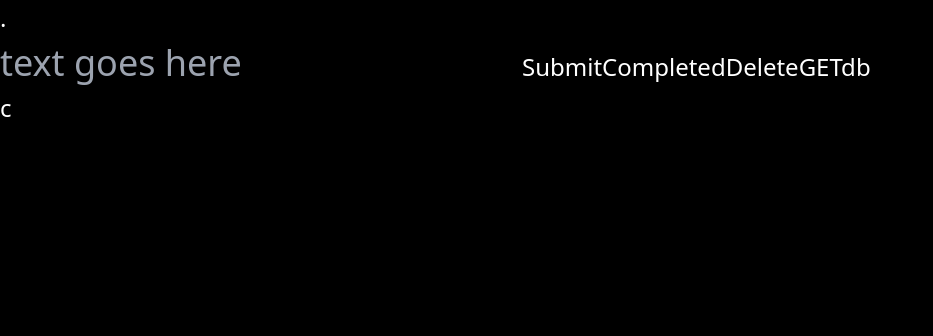
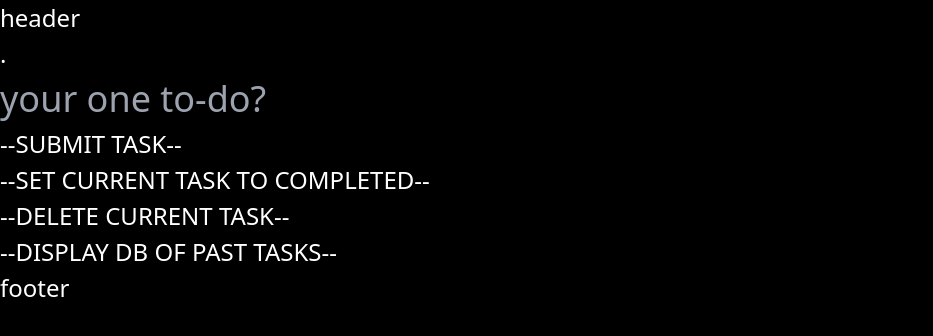
Before and after one commit to hankfontaine/just-one-task-app, a React app: page / in a window 1280 px wide. Shown: the top 336 px of the page, without its empty margins (0-933 px from the left). Built offline with nearby package versions, Linux system fonts and the light colour scheme.

Commit message:
made code semantic

```diff
--- a/package.json
+++ b/package.json
@@ -27,6 +27,7 @@
 		"eslint-plugin-promise": "^6.1.1",
 		"eslint-plugin-react": "^7.32.2",
 		"html-webpack-plugin": "^5.5.1",
+		"jest": "^29.5.0",
 		"mini-css-extract-plugin": "^2.7.5",
 		"postcss": "^8.4.23",
 		"postcss-loader": "^7.2.4",
--- a/src/components/Footer.jsx
+++ b/src/components/Footer.jsx
@@ -3,6 +3,6 @@ import React, { useState } from 'react';
 
 export default function Footer (props) {
   return (
-    <footer>c</footer>
+    <footer>footer</footer>
   );
 }
--- a/src/components/FormContainer.jsx
+++ b/src/components/FormContainer.jsx
@@ -7,10 +7,18 @@ export default function FormContainer (props) {
   return (
     <main>
     <InputContainer aria-label='input-container' currentTask={props.currentTask} setCurrentTask={props.setCurrentTask} />
-    <button onClick={() => props.handleInput()}>Submit</button>
-    <button onClick={() => props.handleComplete()}>Completed</button>
-    <button onClick={() => props.handleDelete()}>Delete</button>
-    <button onClick={() => props.handleGet()}>GETdb</button>
+    <div>
+    <button onClick={() => props.handleInput()}>--SUBMIT TASK--</button>
+    </div>
+    <div>
+    <button onClick={() => props.handleComplete()}>--SET CURRENT TASK TO COMPLETED--</button>
+    </div>
+    <div>
+    <button onClick={() => props.handleDelete()}>--DELETE CURRENT TASK--</button>
+    </div>
+    <div>
+    <button onClick={() => props.handleGet()}>--DISPLAY DB OF PAST TASKS--</button>
+    </div>
     </main>
   );
 }
--- a/src/components/Header.jsx
+++ b/src/components/Header.jsx
@@ -4,6 +4,11 @@ import React, { useState } from 'react';
 
 export default function Header (props) {
   return (
-    <header>{props.userNotification}</header>
+    <header>
+      header
+      <div>
+      {props.userNotification}
+      </div>
+      </header>
   );
 }
--- a/src/components/InputContainer.jsx
+++ b/src/components/InputContainer.jsx
@@ -5,7 +5,7 @@ import React, { useState } from 'react';
 export default function InputContainer (props) {
   return (
     <>
-<input aria-label='input' placeholder='text goes here' minLength={1} maxLength ={35} value={props.currentTask} onChange={e => { props.setCurrentTask(e.target.value); }}></input>
+<input aria-label='input' placeholder='your one to-do?' minLength={1} maxLength ={35} value={props.currentTask} onChange={e => { props.setCurrentTask(e.target.value); }}></input>
     </>
   );
 }
--- a/src/components/MainContainer.jsx
+++ b/src/components/MainContainer.jsx
@@ -64,10 +64,7 @@ export default function MainContainer () {
 
   return (
     <>
-    <header>
     <Header userNotification={userNotification}/>
-    </header>
-    <main>
     <FormContainer
       currentUser={currentUser}
       setCurrentUser={setCurrentUser}
@@ -83,10 +80,7 @@ export default function MainContainer () {
       handleGet={handleGet}
     />
     <TasksListContainer tasksArr={tasksArr}/>
-    </main>
-    <footer>
     <Footer />
-    </footer>
     </>
   );
 }
```
Also changed, not shown: 1 other file (tests, documents, lock files or other folders).
